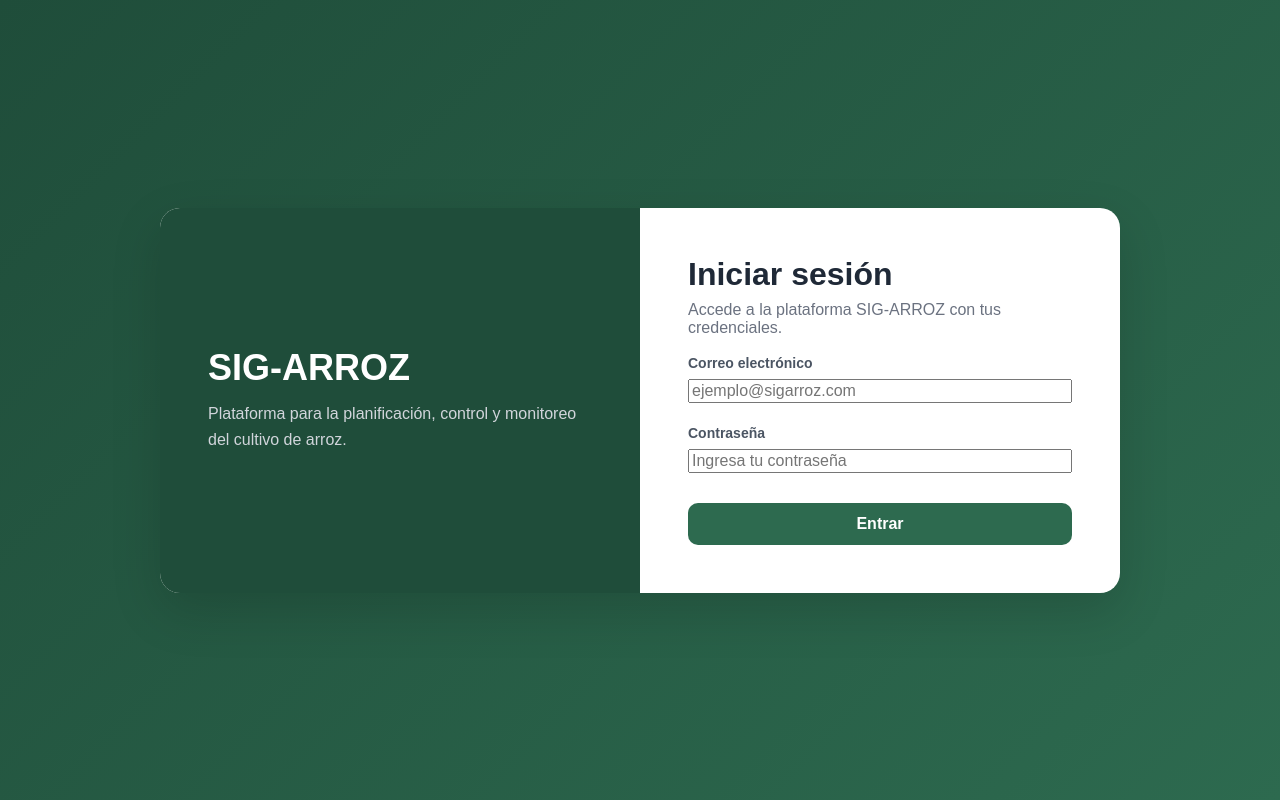
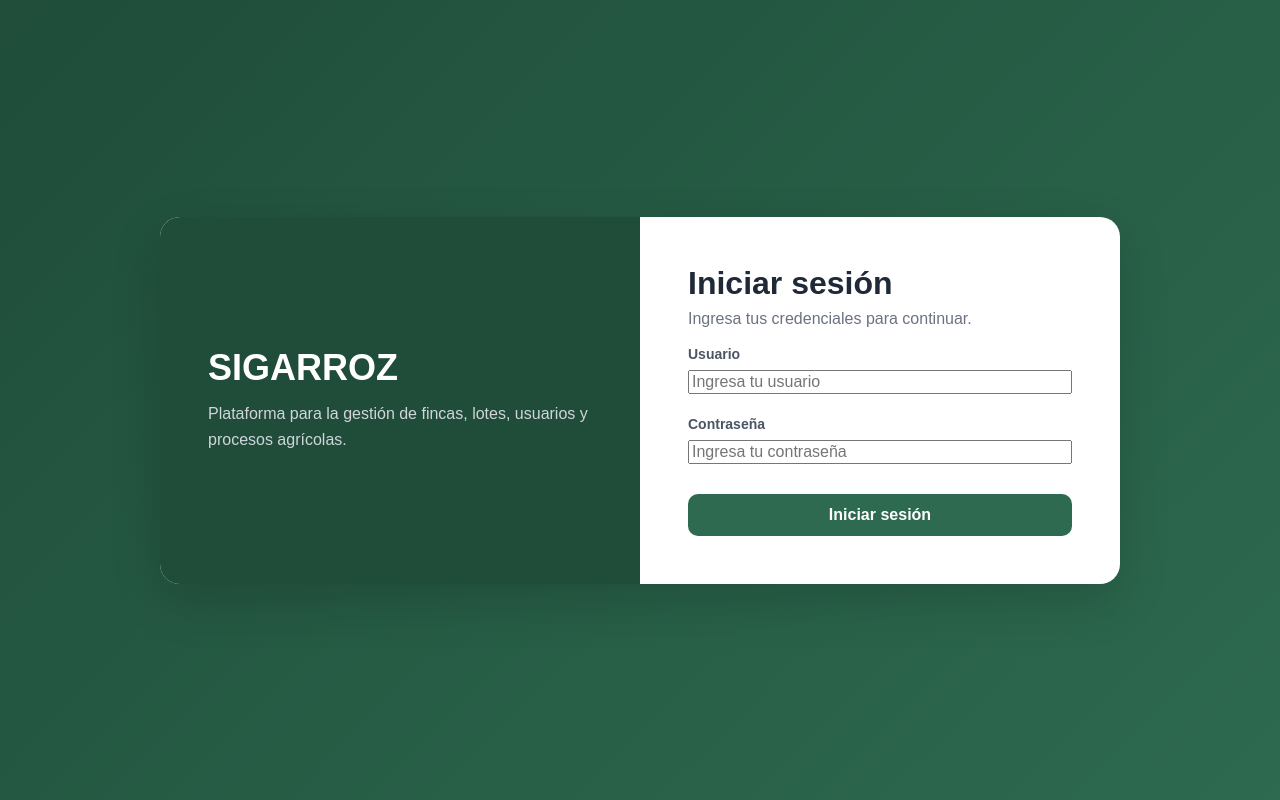
Before and after one commit to nicoleestefania21/frontend-sig-arroz, a React (Vite) app: page /login in a window 1280 px wide. Built offline with nearby package versions, Linux system fonts and the light colour scheme; no server answers.

Commit message:
Se hace las modificacionesx para conexión del backend con el frontend del módulo de login

```diff
--- a/src/App.jsx
+++ b/src/App.jsx
@@ -8,11 +8,16 @@ import { AuthProvider, useAuth } from "./context/AuthContext";
 import "./styles/app-layout.css";
 
 function ProtectedLayout() {
-  const { isAuthenticated } = useAuth();
+  const { isAuthenticated, loading } = useAuth();
+
+  if (loading) {
+    return <div>Cargando...</div>;
+  }
 
   if (!isAuthenticated) {
     return <Navigate to="/login" replace />;
   }
+
 
   return (
     <div className="app-shell">
--- a/src/context/AuthContext.jsx
+++ b/src/context/AuthContext.jsx
@@ -1,73 +1,99 @@
-import { createContext, useContext, useMemo, useState } from "react";
+import { createContext, useContext, useEffect, useMemo, useState } from "react";
 
 const AuthContext = createContext();
 
-const mockUsers = [
-  {
-    id: 1,
-    nombre: "Nicole Angarita",
-    correo: "admin@sigarroz.com",
-    password: "123456",
-    rol: "Administrador",
-  },
-  {
-    id: 2,
-    nombre: "Carlos Gómez",
-    correo: "tecnico@sigarroz.com",
-    password: "123456",
-    rol: "Técnico",
-  },
-  {
-    id: 3,
-    nombre: "Ana Pérez",
-    correo: "productor@sigarroz.com",
-    password: "123456",
-    rol: "Productor",
-  },
-];
+const API_URL = import.meta.env.VITE_API_URL;
 
 export function AuthProvider({ children }) {
   const [user, setUser] = useState(null);
+  const [tokens, setTokens] = useState(null);
+  const [loading, setLoading] = useState(true);
 
-  const login = ({ correo, password }) => {
-    const foundUser = mockUsers.find(
-      (u) => u.correo === correo && u.password === password
-    );
+  useEffect(() => {
+    const savedTokens = localStorage.getItem("authTokens");
+    const savedUser = localStorage.getItem("authUser");
 
-    if (!foundUser) {
+    if (savedTokens) {
+      setTokens(JSON.parse(savedTokens));
+    }
+
+    if (savedUser) {
+      setUser(JSON.parse(savedUser));
+    }
+
+    setLoading(false);
+  }, []);
+
+  const login = async ({ username, password }) => {
+    try {
+      const res = await fetch(`${API_URL}/token/`, {
+        method: "POST",
+        headers: {
+          "Content-Type": "application/json",
+        },
+        body: JSON.stringify({
+          username,
+          password,
+        }),
+      });
+
+      const data = await res.json();
+
+      if (!res.ok) {
+        return {
+          ok: false,
+          message: data.detail || "Credenciales inválidas.",
+        };
+      }
+
+      const authTokens = {
+        access: data.access,
+        refresh: data.refresh,
+      };
+
+      setTokens(authTokens);
+      localStorage.setItem("authTokens", JSON.stringify(authTokens));
+
+      const authUser = {
+        username,
+      };
+
+      setUser(authUser);
+      localStorage.setItem("authUser", JSON.stringify(authUser));
+
+      return {
+        ok: true,
+        user: authUser,
+      };
+    } catch (error) {
+      console.error("Error al iniciar sesión:", error);
       return {
         ok: false,
-        message: "Credenciales inválidas. Verifica tu correo y contraseña.",
+        message: "Error de conexión con el servidor.",
       };
     }
-
-    setUser(foundUser);
-
-    return {
-      ok: true,
-      user: foundUser,
-    };
   };
 
   const logout = () => {
     setUser(null);
+    setTokens(null);
+    localStorage.removeItem("authTokens");
+    localStorage.removeItem("authUser");
   };
 
   const value = useMemo(
     () => ({
       user,
+      tokens,
       login,
       logout,
-      isAuthenticated: !!user,
+      loading,
+      isAuthenticated: !!tokens?.access,
     }),
-    [user]
+    [user, tokens, loading]
   );
 
-  return (
-    <AuthContext.Provider value={value}>
-      {children}
-    </AuthContext.Provider>
-  );
+  return <AuthContext.Provider value={value}>{children}</AuthContext.Provider>;
 }
 
 export function useAuth() {
--- a/src/pages/auth/LoginPage.jsx
+++ b/src/pages/auth/LoginPage.jsx
@@ -1,35 +1,106 @@
-import { useState } from "react";
+import { useEffect, useState } from "react";
 import { useNavigate } from "react-router-dom";
-import LoginForm from "../../components/auth/LoginForm";
 import { useAuth } from "../../context/AuthContext";
 import "../../styles/login.css";
 
 function LoginPage() {
+  const { login, isAuthenticated } = useAuth();
+  const navigate = useNavigate();
+
+  const [form, setForm] = useState({
+    username: "",
+    password: "",
+  });
   const [error, setError] = useState("");
-  const navigate = useNavigate();
-  const { login } = useAuth();
+  const [loading, setLoading] = useState(false);
 
-  const handleLogin = (formData) => {
+  // Redirigir si ya está autenticado
+  useEffect(() => {
+    if (isAuthenticated) {
+      navigate("/fincas-lotes", { replace: true });
+    }
+  }, [isAuthenticated, navigate]);
+
+  const handleChange = (e) => {
+    const { name, value } = e.target;
+    setForm((prev) => ({
+      ...prev,
+      [name]: value,
+    }));
+  };
+
+  const handleSubmit = async (e) => {
+    e.preventDefault();
     setError("");
-    const result = login(formData);
+    setLoading(true);
+
+    const result = await login({
+      username: form.username,
+      password: form.password,
+    });
 
     if (!result.ok) {
       setError(result.message);
+      setLoading(false);
       return;
     }
 
-    navigate("/inicio");
+    navigate("/fincas-lotes", { replace: true });
   };
 
   return (
     <div className="login-page">
       <div className="login-card">
         <div className="login-brand">
-          <h2>SIG-ARROZ</h2>
-          <p>Plataforma para la planificación, control y monitoreo del cultivo de arroz.</p>
+          <h2>SIGARROZ</h2>
+          <p>
+            Plataforma para la gestión de fincas, lotes, usuarios y procesos
+            agrícolas.
+          </p>
         </div>
 
-        <LoginForm onSubmit={handleLogin} error={error} />
+        <form className="login-form" onSubmit={handleSubmit}>
+          <div className="login-form__header">
+            <h1>Iniciar sesión</h1>
+            <p>Ingresa tus credenciales para continuar.</p>
+          </div>
+
+          {error && <div className="login-error">{error}</div>}
+
+          <div className="form-group">
+            <label htmlFor="username">Usuario</label>
+            <input
+              id="username"
+              type="text"
+              name="username"
+              value={form.username}
+              onChange={handleChange}
+              placeholder="Ingresa tu usuario"
+              required
+            />
+          </div>
+
+          <div className="form-group">
+            <label htmlFor="password">Contraseña</label>
+            <input
+              id="password"
+              type="password"
+              name="password"
+              value={form.password}
+              onChange={handleChange}
+              placeholder="Ingresa tu contraseña"
+              required
+            />
+          </div>
+
+          <button
+            type="submit"
+            className="btn btn-primary login-btn"
+            disabled={loading}
+          >
+            {loading ? "Ingresando..." : "Iniciar sesión"}
+          </button>
+        </form>
       </div>
     </div>
   );
```
